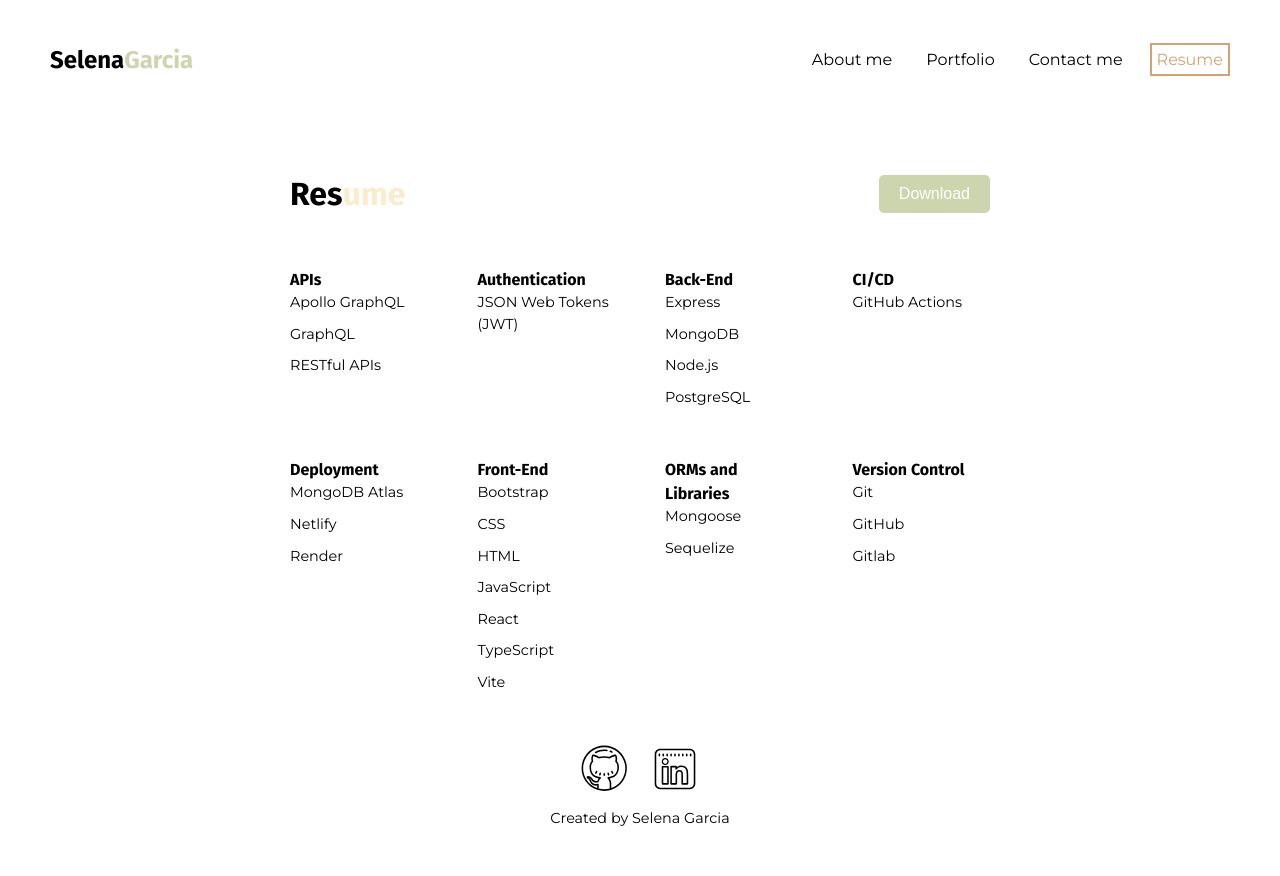
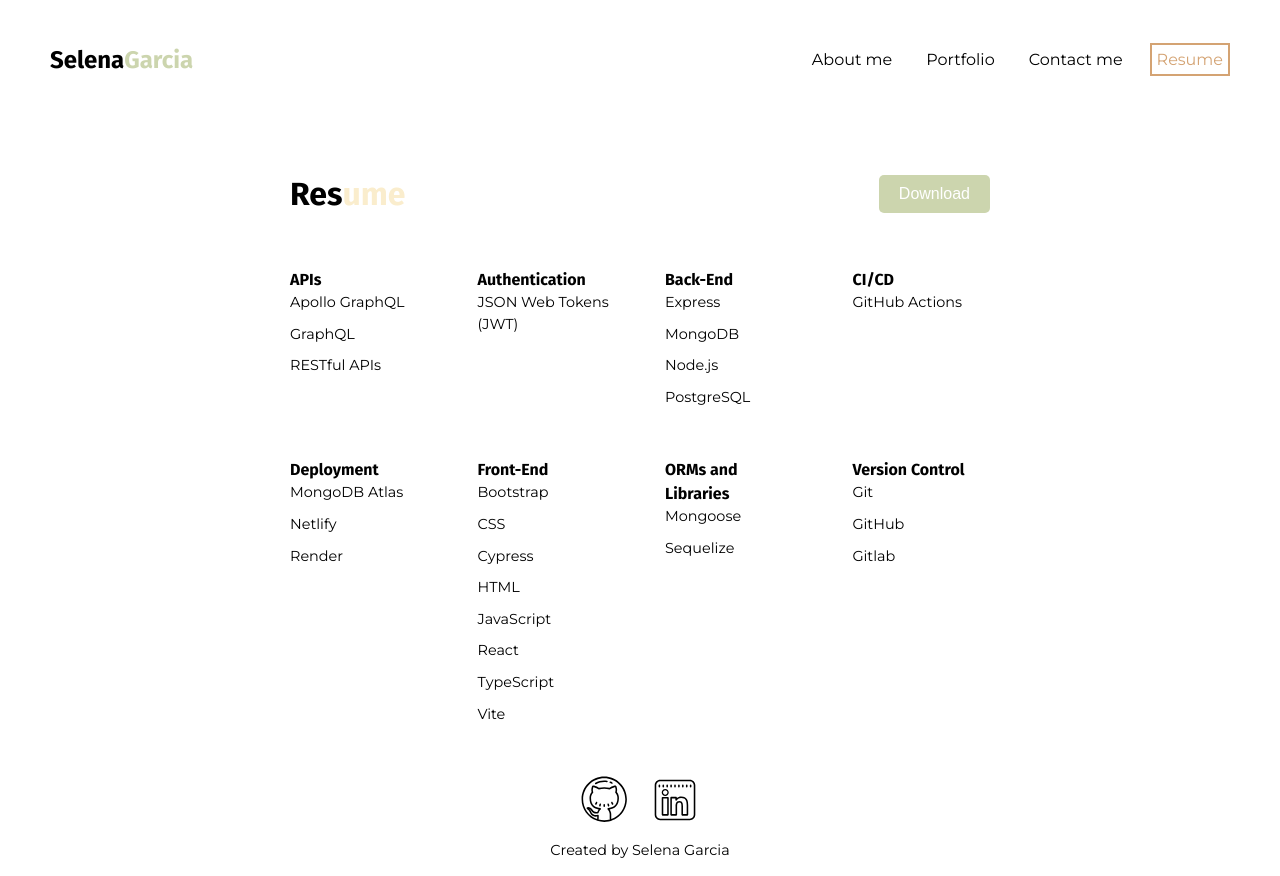
Before and after one commit to selmgar/my-portfolio, a React (Vite) app: page /resume in a window 1280 px wide. Before the commit the page ends 844 px from the top, so only its background shows below. Built offline with nearby package versions, Linux system fonts and the light colour scheme.

Commit message:
Added Cypress testing

```diff
--- a/src/components/resume/resume.jsx
+++ b/src/components/resume/resume.jsx
@@ -63,6 +63,7 @@
             <ul className="proficiency-list">
               <li>Bootstrap</li>
               <li>CSS</li>
+              <li>Cypress</li>
               <li>HTML</li>
               <li>JavaScript</li>
               <li>React</li>
```
